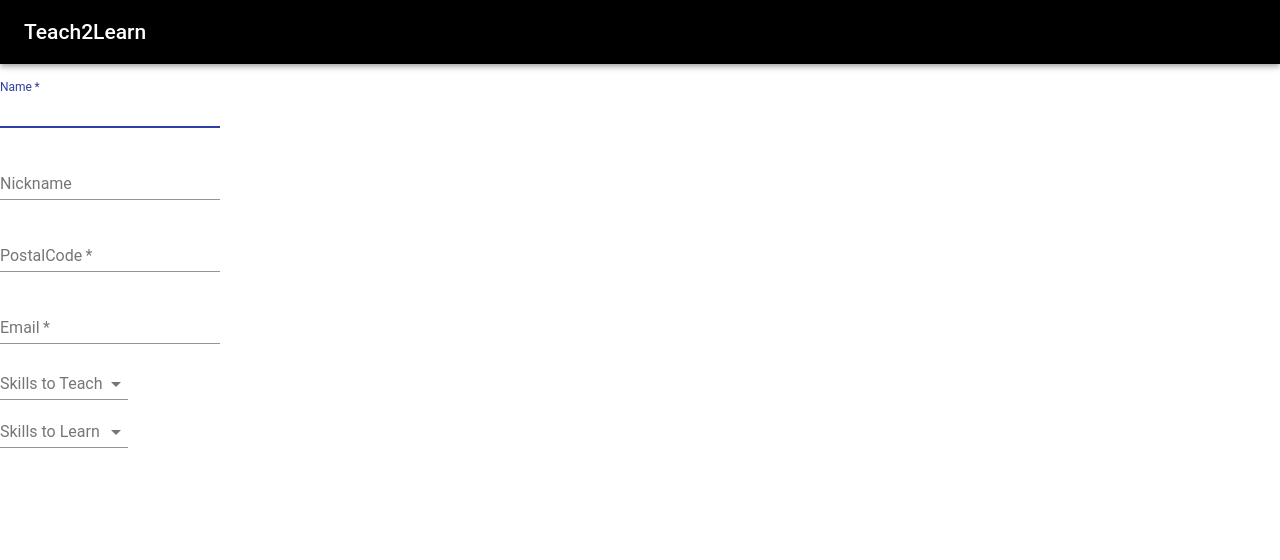
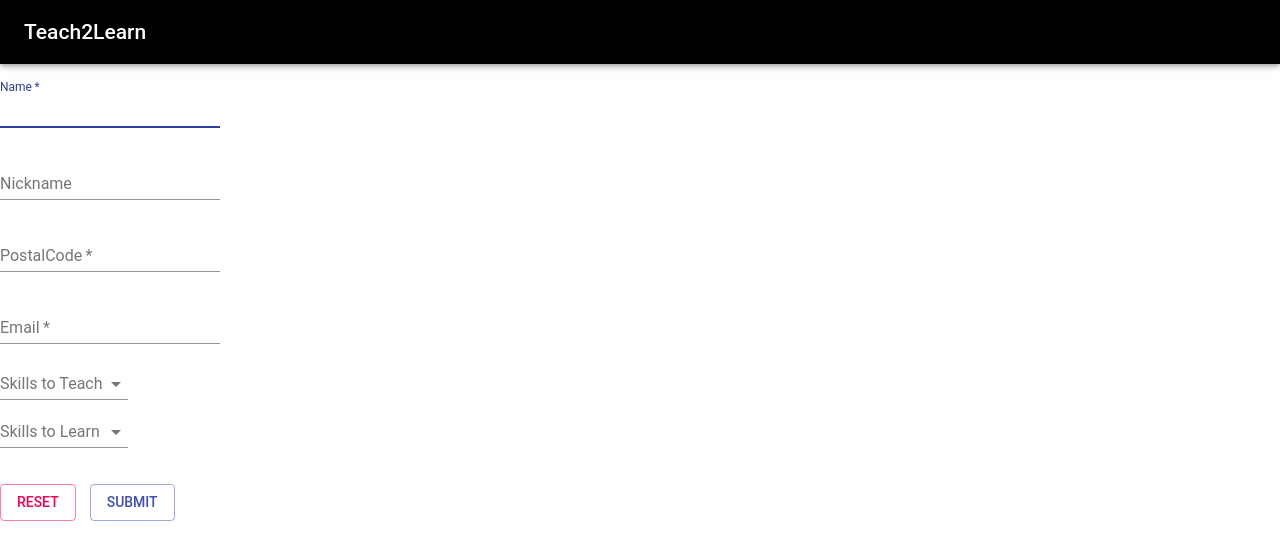
Before and after one commit to francesyu90/Artivo, a React (Create React App) app in the folder artivo/: page / in a window 1280 px wide. Shown: the top 560 px of the page. Built offline with nearby package versions, Linux system fonts and the light colour scheme.

Commit message:
feat: Added functional reset button and non-functional submit button

```diff
--- a/artivo/src/components/SignupForm.js
+++ b/artivo/src/components/SignupForm.js
@@ -4,6 +4,7 @@ import '../App.css';
 import TextField from '@material-ui/core/TextField';
 import Select from '@material-ui/core/Select';
 import { MenuItem, FormControl, InputLabel, Input } from '@material-ui/core';
+import Button from '@material-ui/core/Button';
 
 const ITEM_HEIGHT = 48;
 
@@ -31,7 +32,9 @@ class SignupForm extends Component {
         postalCode: '',
         email: '',
         skillsToTeach: [],
-        skillsToLearn: []
+        skillsToLearn: [],
+        closeT: true,
+        closeL: true
     }
 
     handleChangeName(event) {
@@ -65,6 +68,17 @@ class SignupForm extends Component {
     handleChangeSkillsToL(event) {
         this.setState({ skillsToLearn: event.target.value });
     };
+
+    resetFields() {
+        this.setState({
+            name: '',
+            nickname: '',
+            postalCode: '',
+            email: '',
+            skillsToTeach: [],
+            skillsToLearn: []
+        })
+    }
 
     render() {
 
@@ -166,6 +180,23 @@ class SignupForm extends Component {
                             ))}
                         </Select>
                     </FormControl>
+                    <br />
+                    <br />
+                    <br />
+                    <Button
+                        color="secondary"
+                        variant="outlined"
+                        onClick={this.resetFields.bind(this)}
+                    >
+                        Reset
+                    </Button>
+                    <Button
+                        color="primary"
+                        variant="outlined"
+                        style={{marginLeft: '1em'}}
+                    >
+                        Submit
+                    </Button>
                 </form>
             </div>
         );
```
